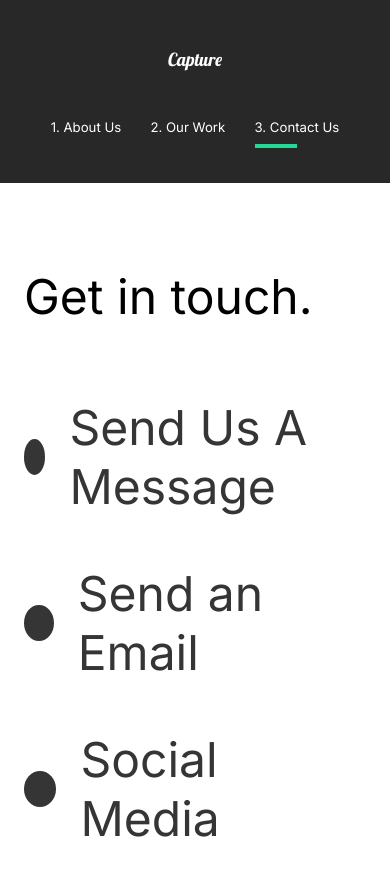
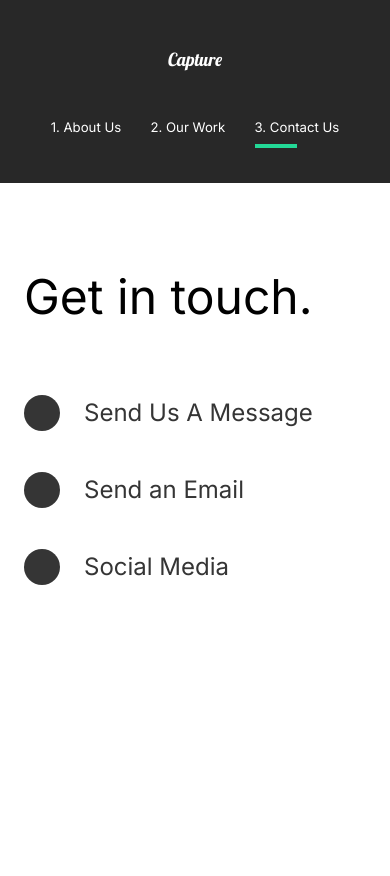
Before and after one commit to TeoVerdaguer/capture, a React (Create React App) app: page /contact in a window 390 px wide. Shown: the top 876 px of the page. Built offline with nearby package versions, Linux system fonts and the light colour scheme.

Commit message:
fix responsive issues

```diff
--- a/src/pages/ContactUs.js
+++ b/src/pages/ContactUs.js
@@ -75,6 +75,7 @@ const Social = styled(motion.div)`
   display: flex;
   align-items: center;
   h2 {
+    font-size: 2rem;
     margin: 2rem;
   }
 `;
--- a/src/pages/OurWork.js
+++ b/src/pages/OurWork.js
@@ -79,6 +79,7 @@ const Movie = styled(motion.div)`
   img {
     width: 100%;
     height: 70vh;
+    object-fit: cover;
   }
 `;
 
```
